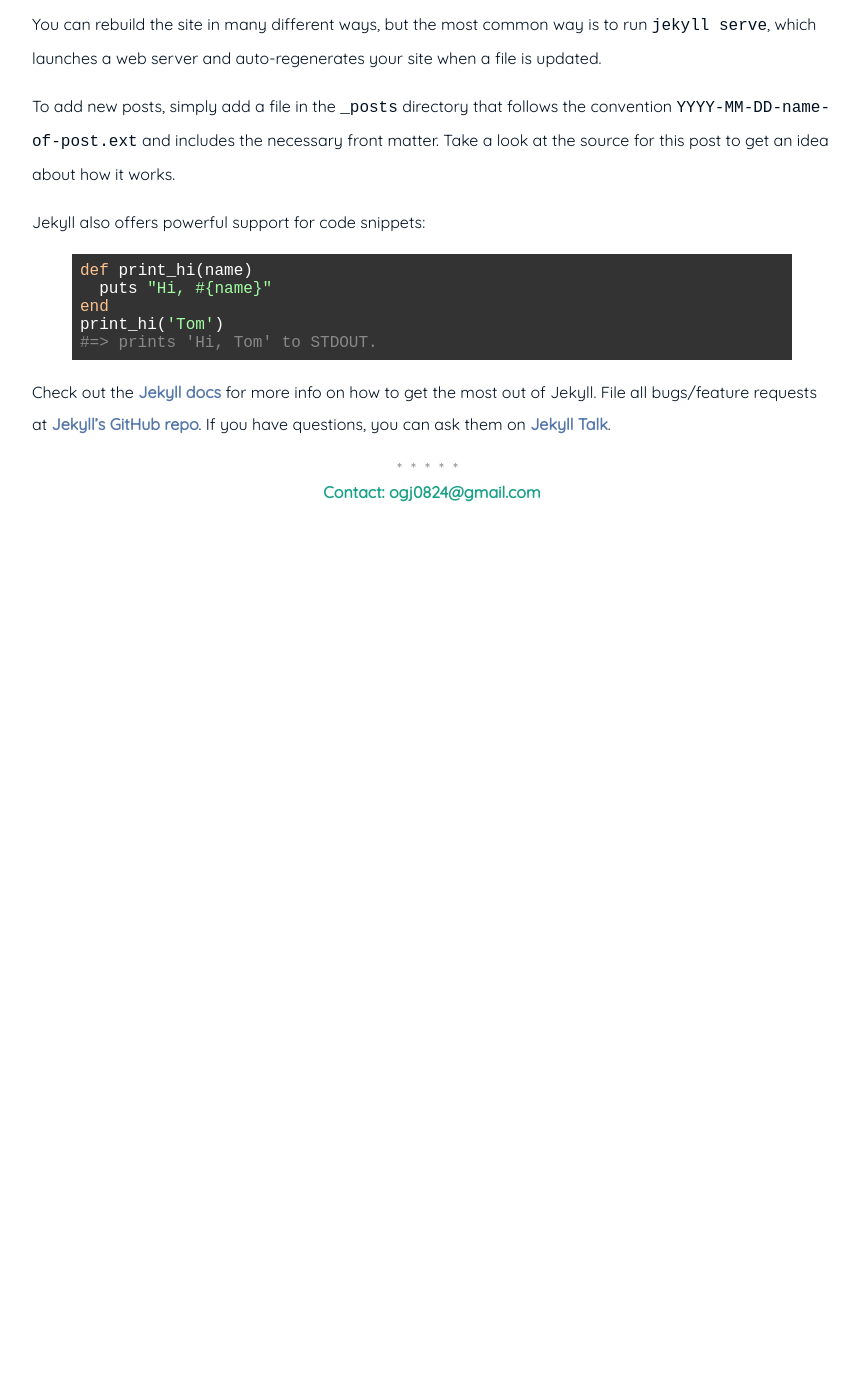
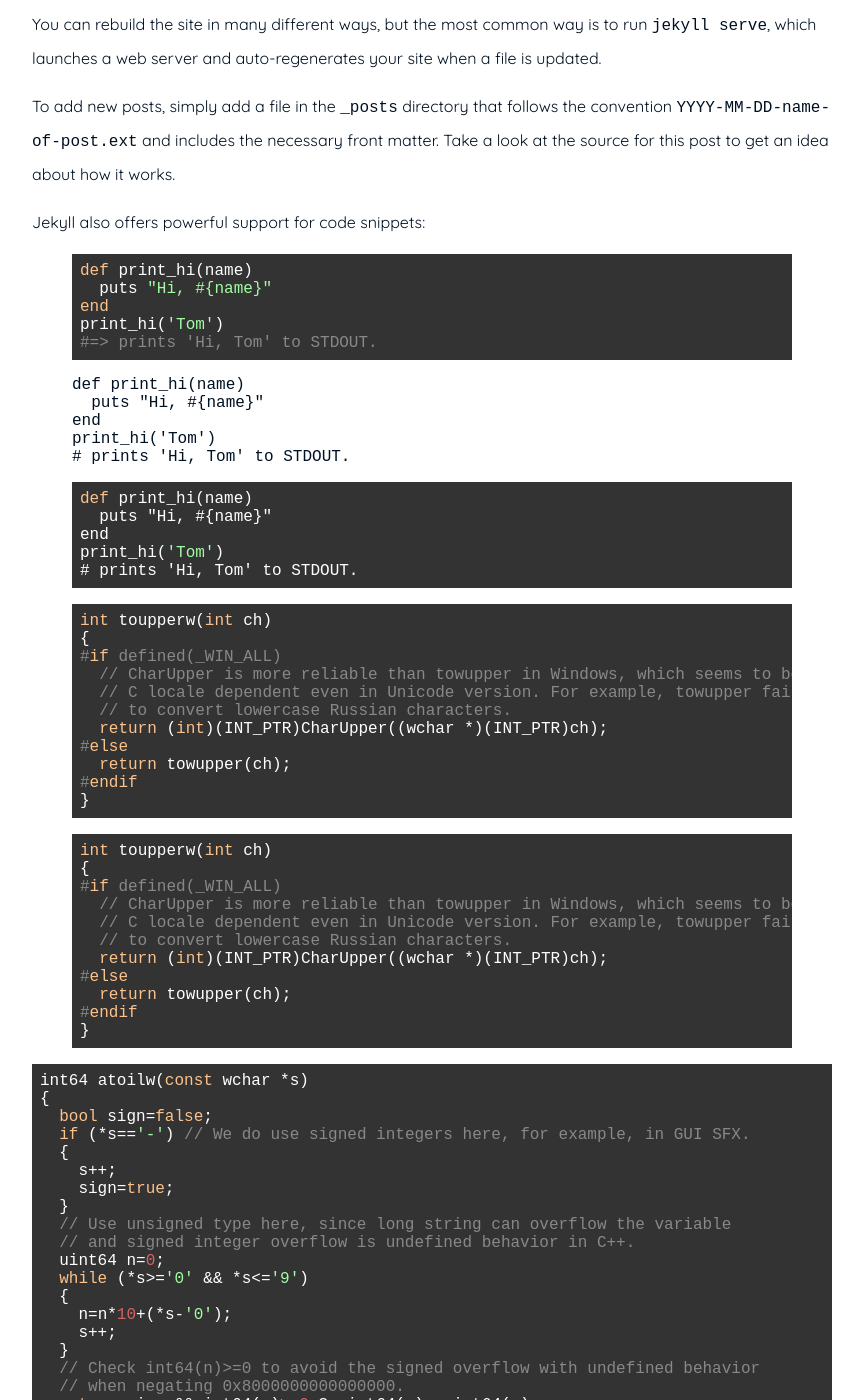
Before and after one commit to Gyeongje/gyeongje.github.io, a Jekyll site: the page built from _posts/2016-05-20-welcome-to-jekyll.md, in a window 1280 px wide and 1400 px high, scrolled down 334 px. Shown: the whole window, without its empty margins (208-1071 px from the left). Built offline with Jekyll 4.4.1, drawn with Linux system fonts in a browser that asks for light colours; before the commit the page ends 900 px from its top, so only the background shows below that; some of the changed text lies outside the part shown.

Commit message:
Update 2016-05-20-welcome-to-jekyll.md

````diff
--- a/_posts/2016-05-20-welcome-to-jekyll.md
+++ b/_posts/2016-05-20-welcome-to-jekyll.md
@@ -19,6 +19,96 @@
 #=> prints 'Hi, Tom' to STDOUT.
 {% endhighlight %}
 
+{% highlight python3 %}
+def print_hi(name)
+  puts "Hi, #{name}"
+end
+print_hi('Tom')
+# prints 'Hi, Tom' to STDOUT.
+{% endhighlight %}
+
+{% highlight python %}
+def print_hi(name)
+  puts "Hi, #{name}"
+end
+print_hi('Tom')
+# prints 'Hi, Tom' to STDOUT.
+{% endhighlight %}
+
+{% highlight C %}
+int toupperw(int ch)
+{
+#if defined(_WIN_ALL)
+  // CharUpper is more reliable than towupper in Windows, which seems to be
+  // C locale dependent even in Unicode version. For example, towupper failed
+  // to convert lowercase Russian characters.
+  return (int)(INT_PTR)CharUpper((wchar *)(INT_PTR)ch);
+#else
+  return towupper(ch);
+#endif
+}
+{% endhighlight %}
+
+{% highlight c++ %}
+int toupperw(int ch)
+{
+#if defined(_WIN_ALL)
+  // CharUpper is more reliable than towupper in Windows, which seems to be
+  // C locale dependent even in Unicode version. For example, towupper failed
+  // to convert lowercase Russian characters.
+  return (int)(INT_PTR)CharUpper((wchar *)(INT_PTR)ch);
+#else
+  return towupper(ch);
+#endif
+}
+{% endhighlight %}
+
+``` c++
+int64 atoilw(const wchar *s)
+{
+  bool sign=false;
+  if (*s=='-') // We do use signed integers here, for example, in GUI SFX.
+  {
+    s++;
+    sign=true;
+  }
+  // Use unsigned type here, since long string can overflow the variable
+  // and signed integer overflow is undefined behavior in C++.
+  uint64 n=0;
+  while (*s>='0' && *s<='9')
+  {
+    n=n*10+(*s-'0');
+    s++;
+  }
+  // Check int64(n)>=0 to avoid the signed overflow with undefined behavior
+  // when negating 0x8000000000000000.
+  return sign && int64(n)>=0 ? -int64(n) : int64(n);
+}
+```
+
+``` c
+int64 atoilw(const wchar *s)
+{
+  bool sign=false;
+  if (*s=='-') // We do use signed integers here, for example, in GUI SFX.
+  {
+    s++;
+    sign=true;
+  }
+  // Use unsigned type here, since long string can overflow the variable
+  // and signed integer overflow is undefined behavior in C++.
+  uint64 n=0;
+  while (*s>='0' && *s<='9')
+  {
+    n=n*10+(*s-'0');
+    s++;
+  }
+  // Check int64(n)>=0 to avoid the signed overflow with undefined behavior
+  // when negating 0x8000000000000000.
+  return sign && int64(n)>=0 ? -int64(n) : int64(n);
+}
+```
+
 Check out the [Jekyll docs][jekyll-docs] for more info on how to get the most out of Jekyll. File all bugs/feature requests at [Jekyll’s GitHub repo][jekyll-gh]. If you have questions, you can ask them on [Jekyll Talk][jekyll-talk].
 
 [jekyll-docs]: http://jekyllrb.com/docs/home
````
